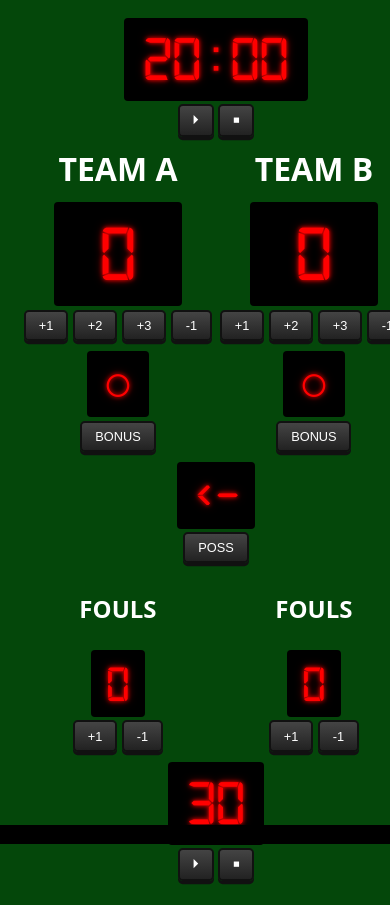
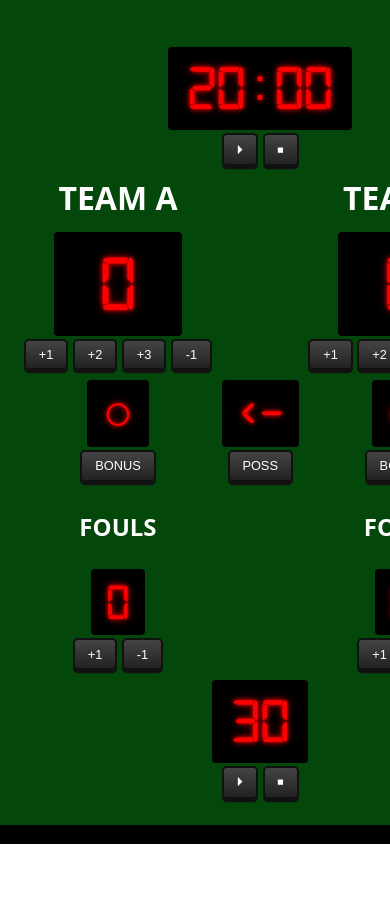
Before and after one commit to burkepeterson02/my-app, a React (Vite) app: page / in a window 390 px wide. After the commit the page ends 844 px from the top, so only its background shows below. Built offline with nearby package versions, Linux system fonts and the light colour scheme; no server answers.

Commit message:
try again

```diff
--- a/src/App.css
+++ b/src/App.css
@@ -180,13 +180,12 @@ html, body {
     gap: 0.5rem;
     padding: 0 0.5rem;
     grid-template-areas:
-    "time time"
-    "team1 team2"
-    "score1 score2"
-    "bonus1 bonus2"
-    "possession possession"
-    "foul1 foul2"
-    "shotclock shotclock";
+    "time time time"
+    "team1 . team2"
+    "score1 . score2"
+    "bonus1 possession bonus2"
+    "foul1 . foul2"
+    "shotclock shotclock shotclock";
   grid-template-columns: 1fr 1fr;
   }
 
```
